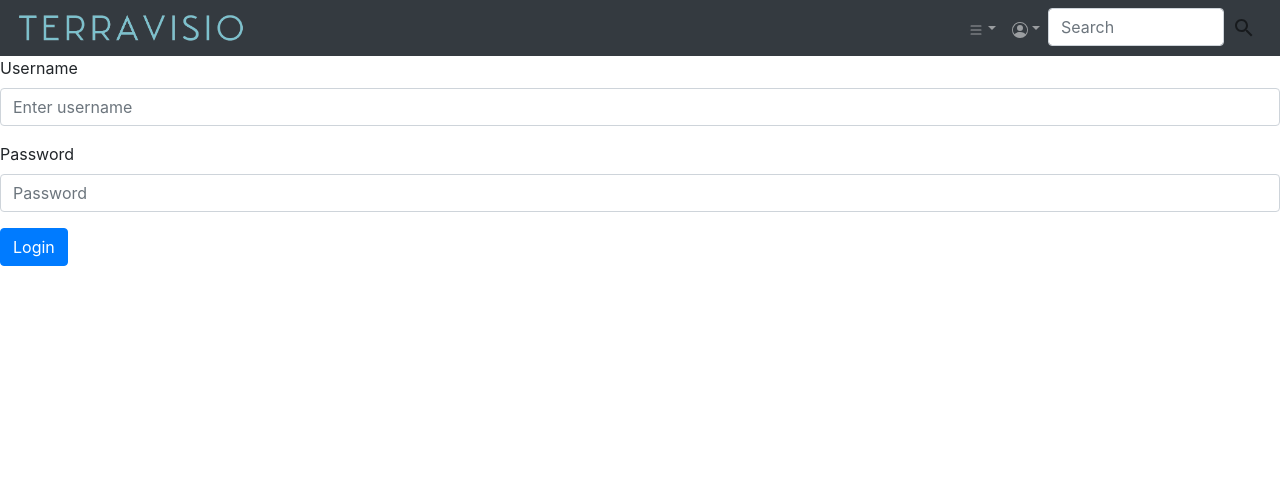
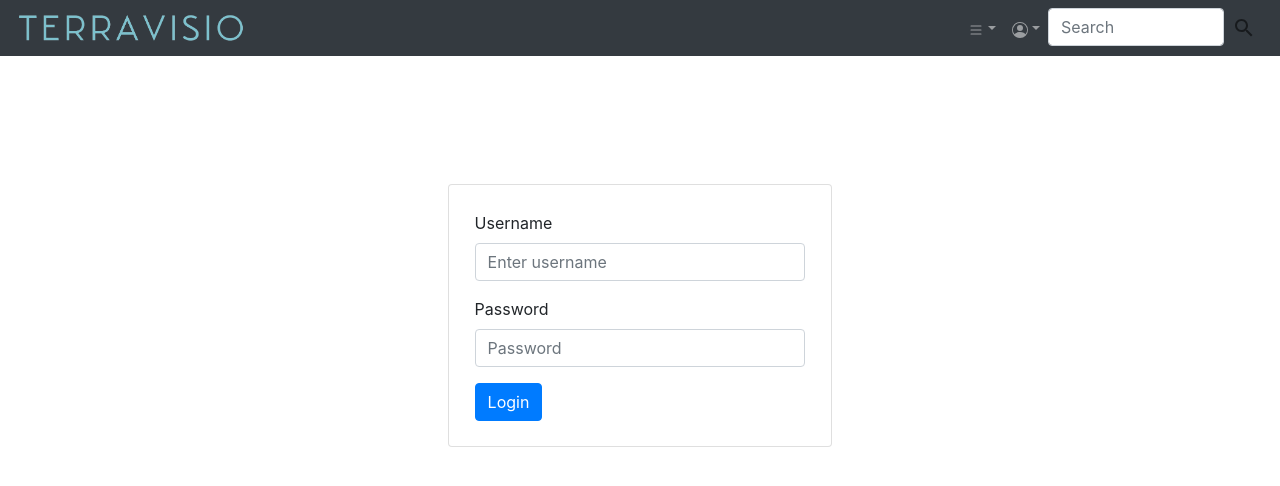
Before and after one commit to CodecoolGlobal/el-proyecte-grande-sprint-1-java-bzari, a React (Create React App) app in the folder frontend/terra-visio/: page /login in a window 1280 px wide. Shown: the top 486 px of the page. Built offline with nearby package versions, Linux system fonts and the light colour scheme.

Commit message:
Update design

```diff
--- a/frontend/terra-visio/src/Resources/App.css
+++ b/frontend/terra-visio/src/Resources/App.css
@@ -1,5 +1,4 @@
 .App {
-
 }
 
 .App-logo {
@@ -46,3 +45,10 @@
 .related{
   margin-right: 2rem;
 }
+
+.register{
+  padding: 2%;
+  margin-top: 10%;
+  margin-left: 35%;
+  margin-right: 35%;
+}
--- a/frontend/terra-visio/src/registerAndLogin/LoginForm.js
+++ b/frontend/terra-visio/src/registerAndLogin/LoginForm.js
@@ -2,6 +2,7 @@ import Button from 'react-bootstrap/Button';
 import Form from 'react-bootstrap/Form';
 import {useState} from "react";
 import { useNavigate } from "react-router-dom";
+import {Card} from "react-bootstrap";
 
 
 function LoginForm() {
@@ -26,6 +27,7 @@ function LoginForm() {
     }
 
     return (
+        <Card className="register">
         <Form onSubmit={handleSubmit}>
 
             <Form.Group className="mb-3" controlId="formBasicUsername">
@@ -42,6 +44,7 @@ function LoginForm() {
                 Login
             </Button>
         </Form>
+        </Card>
     );
 }
 
```
